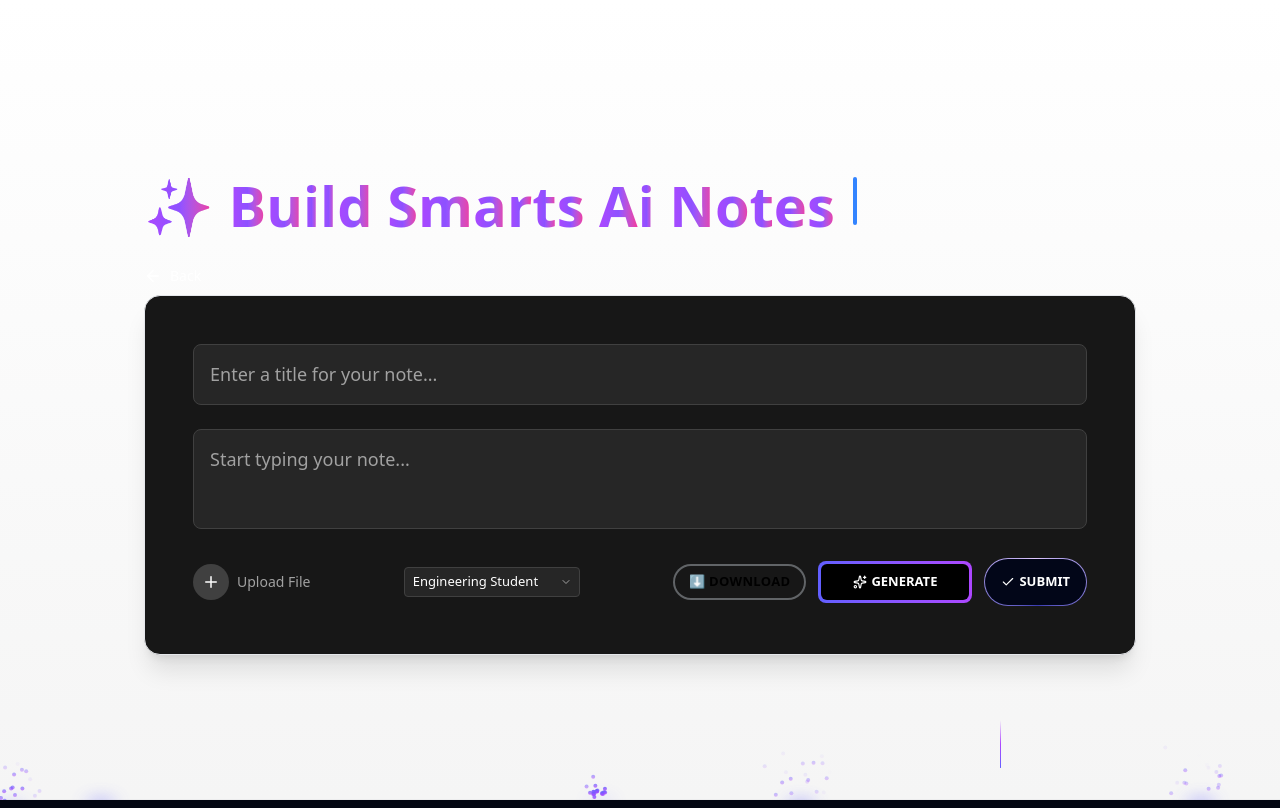
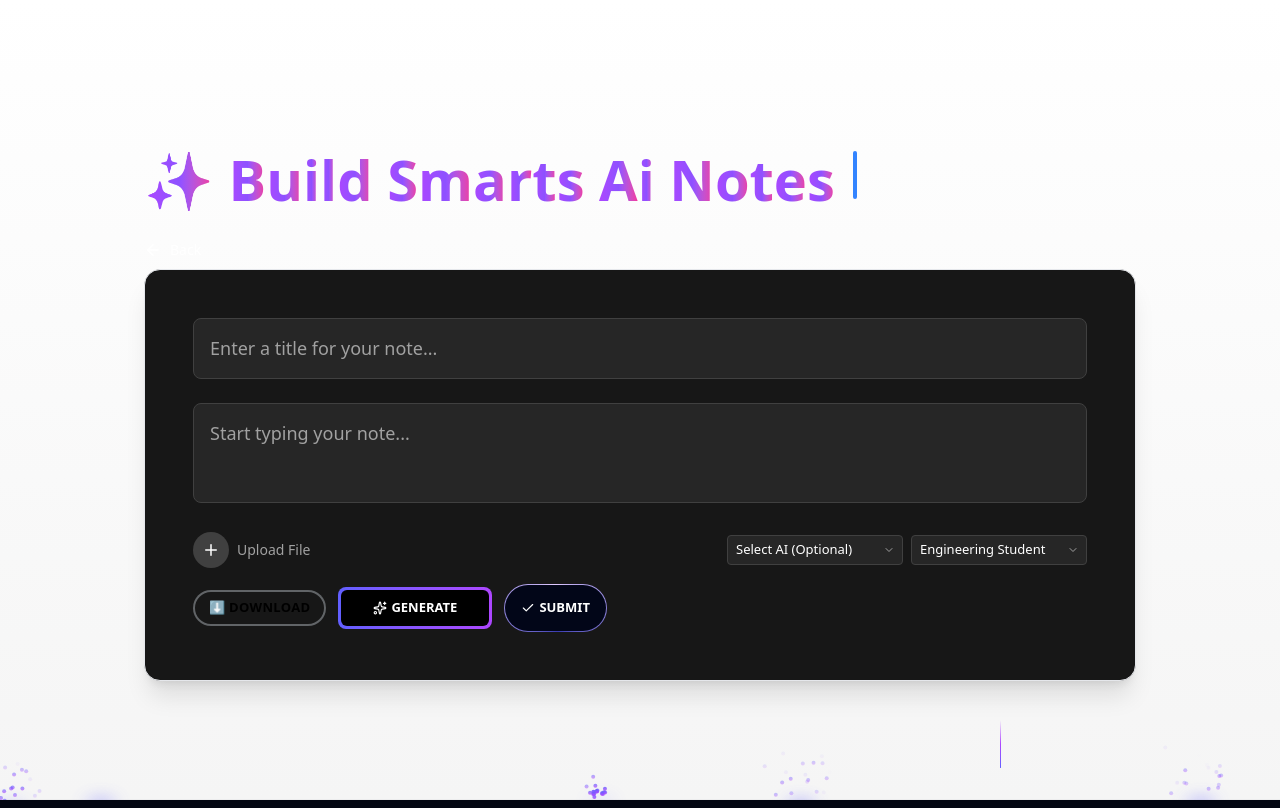
Before and after one commit to Atharva12121/Ai-Notes-frontend, a Next.js app: page /Addnotes in a window 1280 px wide. Built offline with nearby package versions, Linux system fonts and the light colour scheme.

Commit message:
add new in notewritter

```diff
--- a/components/NoteWriter.tsx
+++ b/components/NoteWriter.tsx
@@ -202,6 +202,18 @@ export default function NoteWriter() {
             {/* 🔽 Category Dropdown */}
             <div className="flex flex-col sm:flex-row sm:space-x-2 space-y-2 sm:space-y-0 items-center">
               <div className="relative !w-44">
+  <select
+    defaultValue=""
+    className="!text-xs !px-2 !py-1 !pr-6 !rounded !bg-neutral-800 !border !border-neutral-700 !text-white focus:!outline-none focus:!ring-2 focus:!ring-indigo-500 !appearance-none !w-full"
+  >
+    <option value="" disabled hidden>Select AI (Optional)</option>
+    <option>Groq</option>
+    <option>Google Gemini</option>
+    <option>Own Ai</option>
+  </select>
+  <ChevronDown className="absolute right-2 top-1/2 -translate-y-1/2 text-neutral-400 pointer-events-none" size={12} />
+</div>
+              <div className="relative !w-44">
                 <select
                   value={category}
                   onChange={(e) => setCategory(e.target.value)}
```
